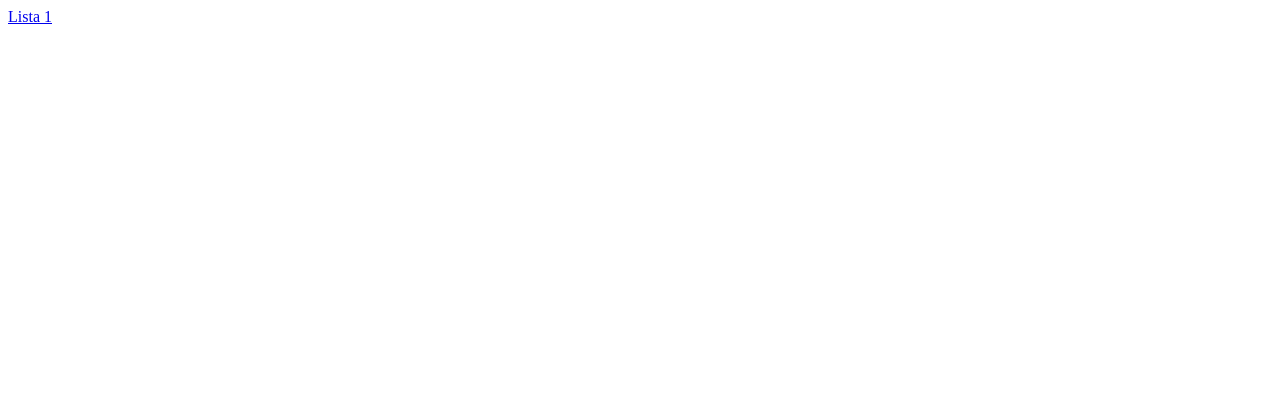
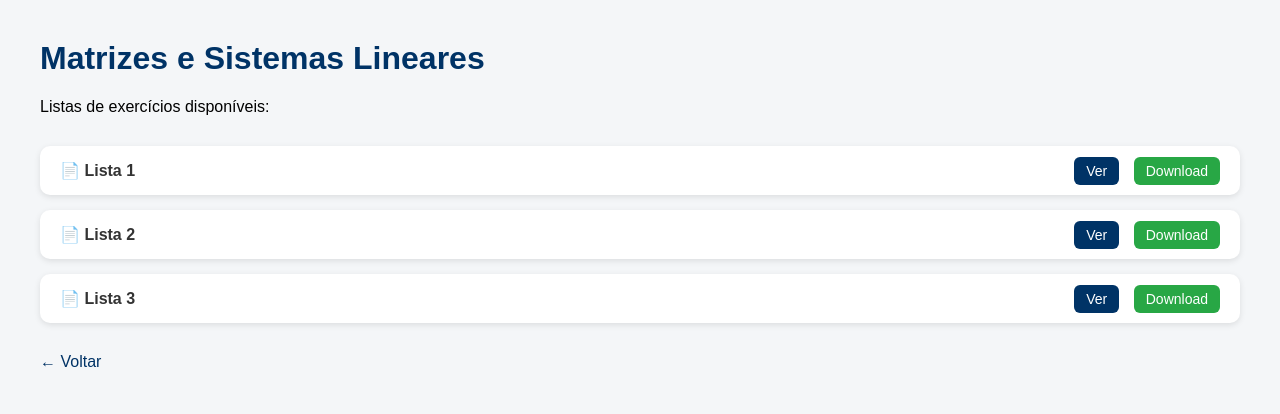
Before and after one commit to Johnnyaslima/Perfil, a plain HTML site: page listas/listas.html in a window 1280 px wide. Drawn offline with Linux system fonts and the light colour scheme.

Commit message:
Update listas.html

```diff
--- a/listas/listas.html
+++ b/listas/listas.html
@@ -1 +1,102 @@
-<a href="lista1.pdf" target="_blank" class="btn">Lista 1</a>
+<!DOCTYPE html>
+<html lang="pt-br">
+<head>
+<meta charset="UTF-8">
+<title>Matrizes e Sistemas Lineares</title>
+
+<style>
+  body {
+    font-family: Arial, sans-serif;
+    margin: 40px;
+    background: #f4f6f8;
+  }
+
+  h1 {
+    color: #003366;
+  }
+
+  .lista {
+    margin-top: 30px;
+    display: grid;
+    gap: 15px;
+  }
+
+  .arquivo {
+    background: white;
+    border-radius: 10px;
+    padding: 15px 20px;
+    display: flex;
+    justify-content: space-between;
+    align-items: center;
+    box-shadow: 0 2px 6px rgba(0,0,0,0.1);
+  }
+
+  .nome {
+    font-weight: bold;
+    color: #333;
+  }
+
+  .botoes a {
+    text-decoration: none;
+    margin-left: 10px;
+    padding: 6px 12px;
+    border-radius: 6px;
+    font-size: 14px;
+  }
+
+  .ver {
+    background: #003366;
+    color: white;
+  }
+
+  .download {
+    background: #28a745;
+    color: white;
+  }
+
+  .voltar {
+    display: inline-block;
+    margin-top: 30px;
+    text-decoration: none;
+    color: #003366;
+  }
+</style>
+</head>
+
+<body>
+
+<h1>Matrizes e Sistemas Lineares</h1>
+<p>Listas de exercícios disponíveis:</p>
+
+<div class="lista">
+
+  <div class="arquivo">
+    <span class="nome">📄 Lista 1</span>
+    <div class="botoes">
+      <a href="lista1.pdf" target="_blank" class="ver">Ver</a>
+      <a href="lista1.pdf" download class="download">Download</a>
+    </div>
+  </div>
+
+  <div class="arquivo">
+    <span class="nome">📄 Lista 2</span>
+    <div class="botoes">
+      <a href="lista2.pdf" target="_blank" class="ver">Ver</a>
+      <a href="lista2.pdf" download class="download">Download</a>
+    </div>
+  </div>
+
+  <div class="arquivo">
+    <span class="nome">📄 Lista 3</span>
+    <div class="botoes">
+      <a href="lista3.pdf" target="_blank" class="ver">Ver</a>
+      <a href="lista3.pdf" download class="download">Download</a>
+    </div>
+  </div>
+
+</div>
+
+<a href="../algebra-linear.html" class="voltar">← Voltar</a>
+
+</body>
+</html>
```
